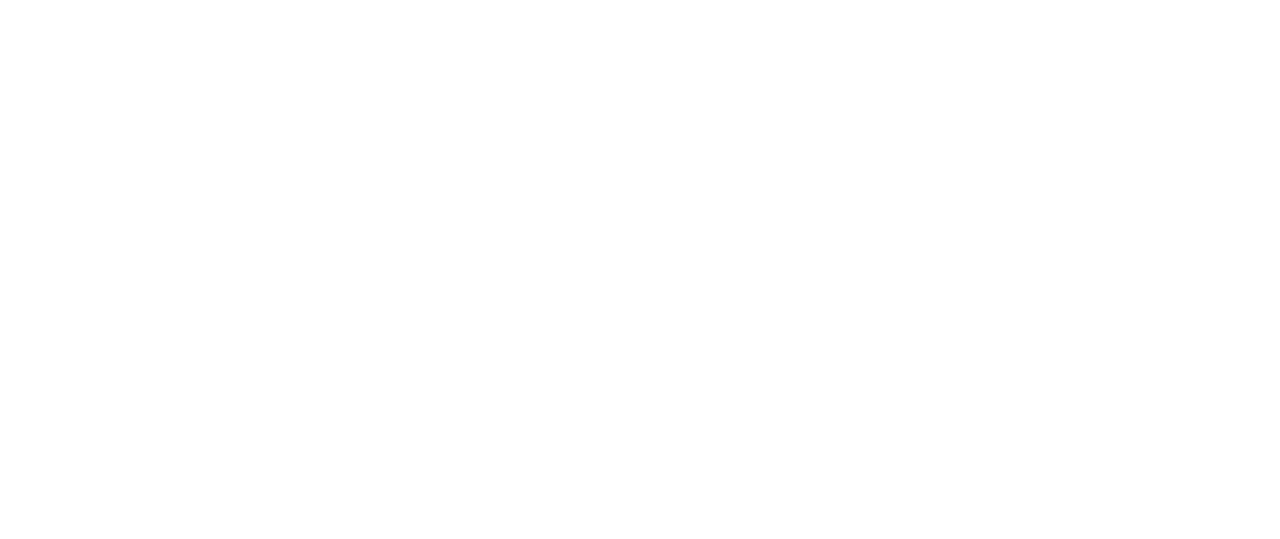
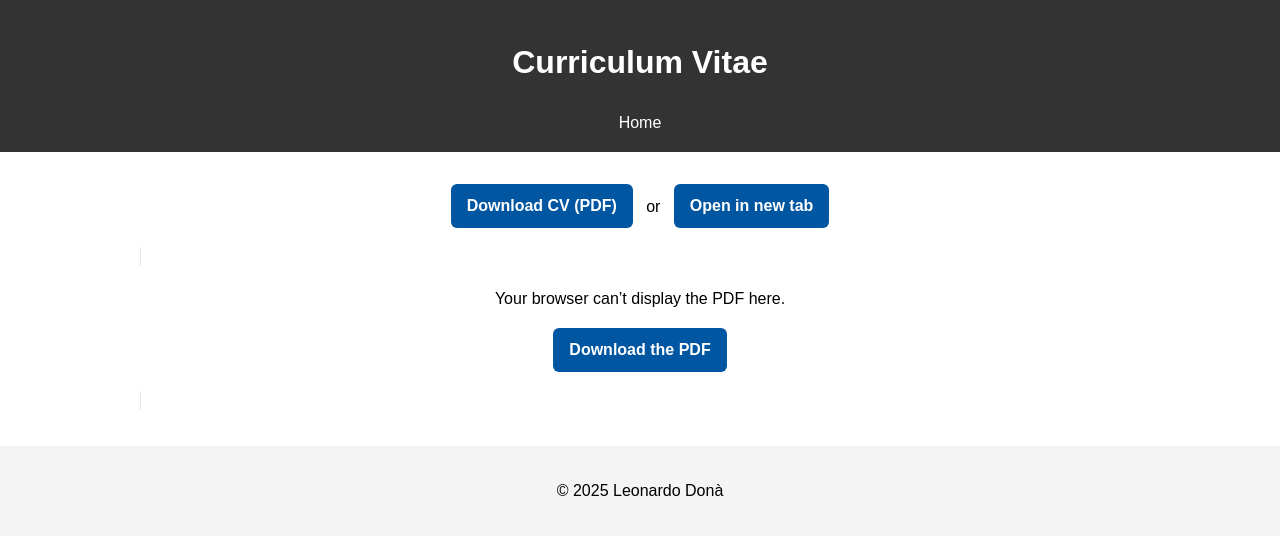
Before and after one commit to Leonardo-byte-bot/portfolio, a plain HTML site: page cv.html in a window 1280 px wide. Drawn offline with Linux system fonts and the light colour scheme.

Commit message:
Modified files

```diff
--- a/cv.html
+++ b/cv.html
@@ -0,0 +1,50 @@
+<!DOCTYPE html>
+<html lang="en">
+<head>
+  <meta charset="UTF-8" />
+  <meta name="viewport" content="width=device-width, initial-scale=1.0"/>
+  <title>Leonardo Donà | CV</title>
+  <link rel="stylesheet" href="style.css" />
+  <style>
+    .cv-header { text-align:center; margin: 2rem 0 1rem; }
+    .btn {
+      display:inline-block; background:#0056A1; color:#fff; padding:.6rem 1rem;
+      border-radius:6px; text-decoration:none; font-weight:600;
+    }
+    .btn:hover { opacity:.9; }
+    .cv-wrapper { max-width:1000px; margin: 0 auto; padding: 0 1rem 2rem; }
+    .pdf-frame { width:100%; height:85vh; border:1px solid #e5e5e5; border-radius:8px; }
+    .fallback { margin-top: 1rem; text-align:center; }
+  </style>
+</head>
+<body>
+  <header>
+    <h1 style="text-align:center;">Curriculum Vitae</h1>
+    <nav style="text-align:center;">
+      <a href="index.html">Home</a>
+    </nav>
+  </header>
+
+  <main class="cv-wrapper">
+    <div class="cv-header">
+      <a class="btn" href="assets/cv/Leonardo_Donà_CV.pdf" download>Download CV (PDF)</a>
+      &nbsp; or &nbsp;
+      <a class="btn" href="assets/cv/Leonardo_Donà_CV.pdf" target="_blank" rel="noopener">Open in new tab</a>
+    </div>
+
+    <!-- Embedded PDF -->
+    <object class="pdf-frame"
+            data="assets/cv/Leonardo_Donà_CV.pdf"
+            type="application/pdf">
+      <div class="fallback">
+        <p>Your browser can’t display the PDF here.</p>
+        <p><a class="btn" href="assets/cv/Leonardo_Donà_CV.pdf">Download the PDF</a></p>
+      </div>
+    </object>
+  </main>
+
+  <footer>
+    <p style="text-align:center;">© 2025 Leonardo Donà</p>
+  </footer>
+</body>
+</html>
```
Also changed, not shown: index.html (+1 -0 lines).
